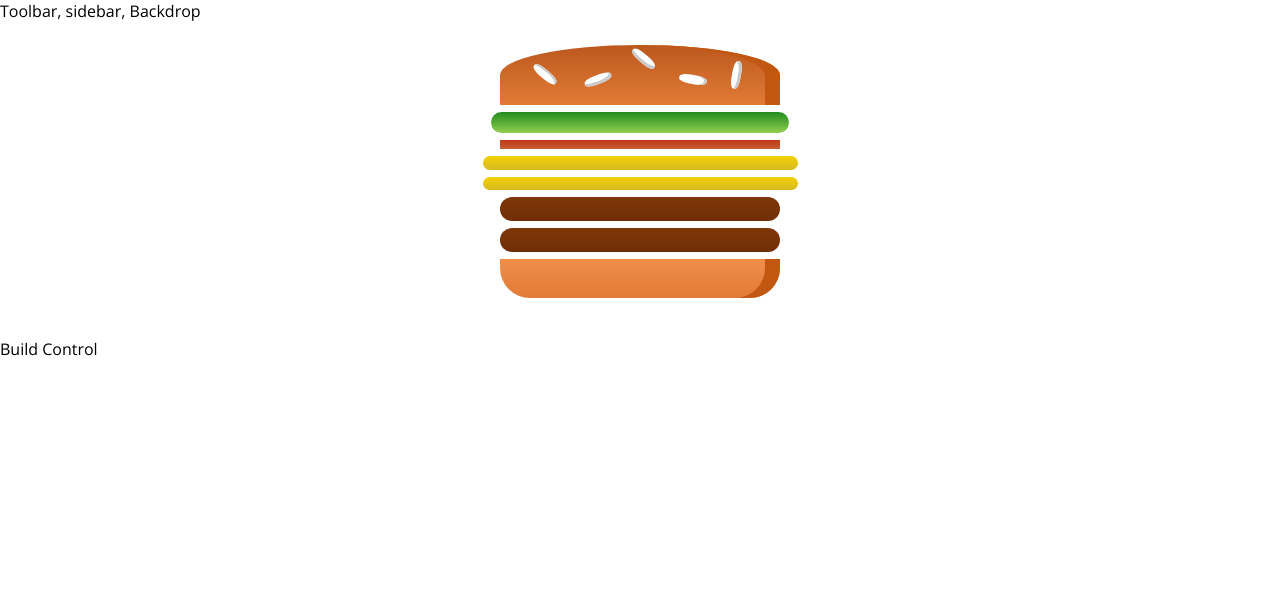
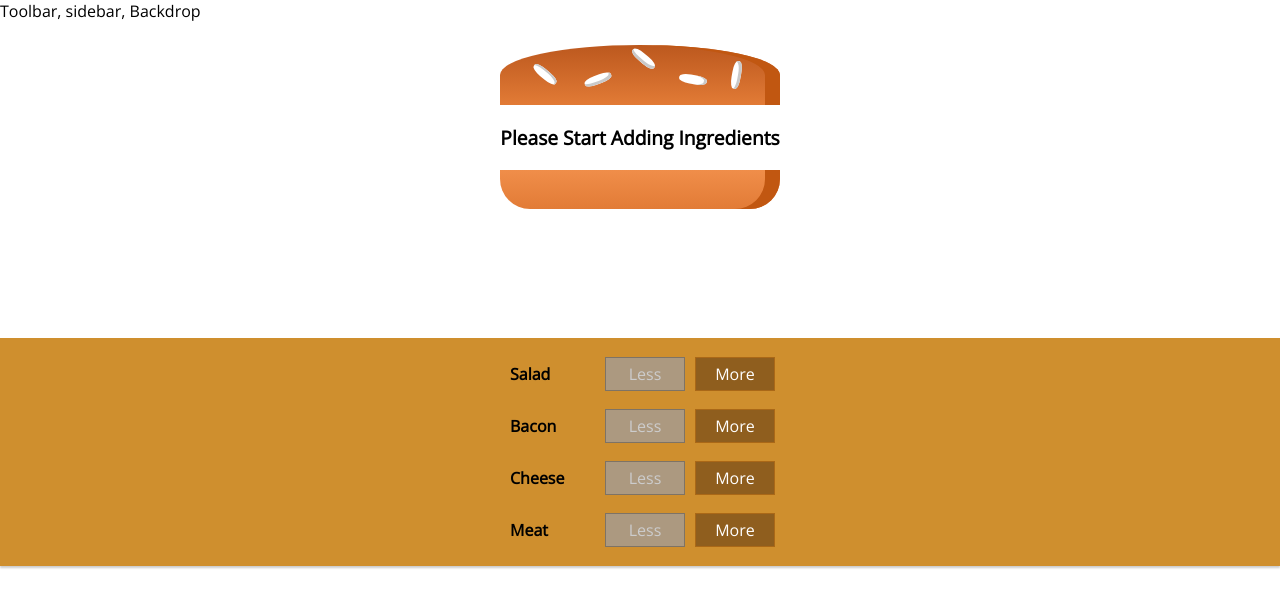
Before and after one commit to adi-uchiha/Burger-Builder, a React (Create React App) app: page / in a window 1280 px wide. Shown: the top 608 px of the page. Built offline with nearby package versions, Linux system fonts and the light colour scheme.

Commit message:
Removing ingredients safely

```diff
--- /dev/null
+++ b/src/components/Burger/BuildControls/BuildControl/BuildControl.js
@@ -0,0 +1,23 @@
+import React from 'react'
+import classes from './BuildControl.module.css'
+
+
+
+function BuildControl(props) {
+  return (
+    <div className={classes.BuildControl}>
+        <div className={classes.Label} >{props.label}</div>
+
+        <button className={classes.Less}
+        onClick={props.remove}
+        disabled={props.disabled}
+        >Less</button>
+
+        <button className={classes.More}
+        onClick={props.added}
+        >More</button>
+    </div>
+  )
+}
+
+export default BuildControl
--- /dev/null
+++ b/src/components/Burger/BuildControls/BuildControl/BuildControl.module.css
@@ -0,0 +1,56 @@
+.BuildControl {
+    display: flex;
+    justify-content: space-between;
+    align-items: center;
+    margin: 5px 0;
+}
+
+.BuildControl button {
+    display: block;
+    font: inherit;
+    padding: 5px;
+    margin: 0 5px;
+    width: 80px;
+    border: 1px solid #AA6817;
+    cursor: pointer;
+    outline: none;
+}
+
+.BuildControl button:disabled {
+    background-color: #AC9980;
+    border: 1px solid #7E7365;
+    color: #ccc;
+    cursor: default;
+}
+
+.BuildControl button:hover:disabled {
+    background-color: #AC9980;
+    color: #ccc;
+    cursor: not-allowed;
+}
+
+.Label {
+    padding: 10px;
+    font-weight: bold;
+    width: 80px;
+}
+
+.BuildControl .Less {
+    background-color: #D39952;
+    color: white;
+}
+
+.BuildControl .More {
+    background-color: #8F5E1E;
+    color: white;
+}
+
+.BuildControl .Less:hover, .BuildControl .Less:active {
+    background-color: #DAA972;
+    color: white;
+}
+
+.BuildControl .More:hover,.BuildControl .More:active {
+    background-color: #99703F;
+    color: white;
+}
--- /dev/null
+++ b/src/components/Burger/BuildControls/BuildControls.js
@@ -0,0 +1,31 @@
+import React from 'react'
+import BuildControl from './BuildControl/BuildControl';
+import classes from './BuildControls.module.css'
+
+
+
+function BuildControls(props) {
+    const controls = [
+        {label: "Salad", type:"salad"},
+        {label: "Bacon", type:"bacon"},
+        {label: "Cheese", type:"cheese"},
+        {label: "Meat", type:"meat"}
+    ];
+
+
+  return (
+    <div className={classes.BuildControls} >
+        {controls.map((ele)=> (
+            <BuildControl
+            key={ele.label}
+            label={ele.label}
+            added={()=>props.ingredientAdd(ele.type)}
+            remove={()=>props.ingredientRemove(ele.type)}
+            disabled={props.disabled[ele.type]}
+            />
+        ))}
+    </div>
+  )
+}
+
+export default BuildControls
--- /dev/null
+++ b/src/components/Burger/BuildControls/BuildControls.module.css
@@ -0,0 +1,11 @@
+.BuildControls {
+    width: 100%;
+    background-color: #cf8f2e;
+    display: flex;
+    flex-flow: column;
+    align-items: center;
+    box-shadow: 0 2px 2px #ccc;
+    margin: auto;
+    padding: 10px 0;
+
+}
--- a/src/components/Burger/Burger.js
+++ b/src/components/Burger/Burger.js
@@ -3,12 +3,19 @@ import classes from './Burger.module.css'
 import BurgerIngredients from './BurgerIngredients/BurgerIngredients'
 
 const Burger = (props) => {
-  const transformedIngredients = Object.keys(props.ingredients)
+  let transformedIngredients = Object.keys(props.ingredients)
   .map(igKey => {
     return [...Array(props.ingredients[igKey])].map((_, i)=> {
       return <BurgerIngredients key = {igKey+i} type = {igKey} />
-    } )
-  })
+    } );
+  }).reduce((prev, next) => {
+    return prev.concat(next)
+  }, [] );
+
+  if (transformedIngredients.length === 0) {
+    transformedIngredients = <p>Please Start Adding Ingredients</p>
+  }
+
   return (
     <div className={classes.Burger} >
       <BurgerIngredients type='bread-top'/>
--- a/src/components/Burger/BurgerIngredients/BurgerIngredients.js
+++ b/src/components/Burger/BurgerIngredients/BurgerIngredients.js
@@ -3,7 +3,6 @@ import classes from './BurgerIngredients.module.css'
 import PropTypes from 'prop-types'
 
 const BurgerIngredients = (props) => {
-    console.log(props.type)
     let ingredients = null;
     switch (props.type) {
         case ('bread-bottom'):
--- a/src/containers/burgerBuilder/BurgerBuilder.js
+++ b/src/containers/burgerBuilder/BurgerBuilder.js
@@ -1,6 +1,14 @@
 import React, { Component } from 'react'
+import BuildControls from '../../components/Burger/BuildControls/BuildControls'
 import Burger from '../../components/Burger/Burger'
 import Auxilary from '../../hoc/Auxilary'
+
+const INGREDIENT_PRIZES = {
+  salad: 0.5,
+  cheese: 0.4,
+  meat: 1.3,
+  bacon: 0.7
+}
 
 export default class BurgerBuilder extends Component {
   // constructor(props) {
@@ -9,17 +17,56 @@ export default class BurgerBuilder extends Component {
   // }
   state = {
     ingredients: {
-      salad : 1,
-      bacon: 1,
-      cheese: 2,
-      meat: 2
+      salad : 0,
+      bacon: 0,
+      cheese: 0,
+      meat: 0
+    },
+    totalPrize : 4
+  }
+
+  addIngredientHandler = (type) => {
+    const oldCount = this.state.ingredients[type]
+    const updatedCount = oldCount + 1;
+    const updatedIngredient = {...this.state.ingredients}
+    updatedIngredient[type] = updatedCount
+
+    const prizeAddition = INGREDIENT_PRIZES[type];
+    const oldPrize = this.state.totalPrize;
+    const newPrize = oldPrize + prizeAddition;
+
+    this.setState({ totalPrize: newPrize, ingredients: updatedIngredient })
+  }
+
+  removeIngredientHandler = (type) => {
+    const oldCount = this.state.ingredients[type]
+    if (oldCount <= 0) {
+      return ;
     }
+    const updatedCount = oldCount - 1;
+    const updatedIngredient = {...this.state.ingredients}
+    updatedIngredient[type] = updatedCount
+
+    const prizeDeduction = INGREDIENT_PRIZES[type];
+    const oldPrize = this.state.totalPrize;
+    const newPrize = oldPrize - prizeDeduction;
+
+    this.setState({ totalPrize: newPrize, ingredients: updatedIngredient })
   }
+
   render() {
+    const disabledInfo = { ...this.state.ingredients }
+    for (let key in disabledInfo) {
+      disabledInfo[key] = disabledInfo[key] <= 0;
+    }
     return (
             <Auxilary>
                 <Burger ingredients={this.state.ingredients}/>
-                <div>Build Control</div>
+                <BuildControls
+                    ingredientAdd = {this.addIngredientHandler}
+                    ingredientRemove = {this.removeIngredientHandler}
+                    disabled = {disabledInfo}
+                />
             </Auxilary>
         )
   }
```
